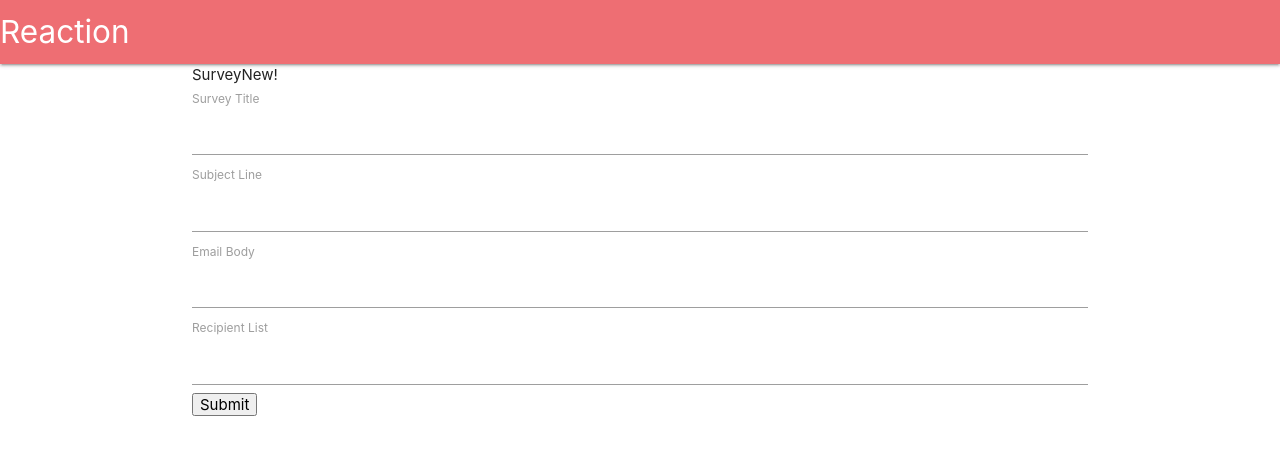
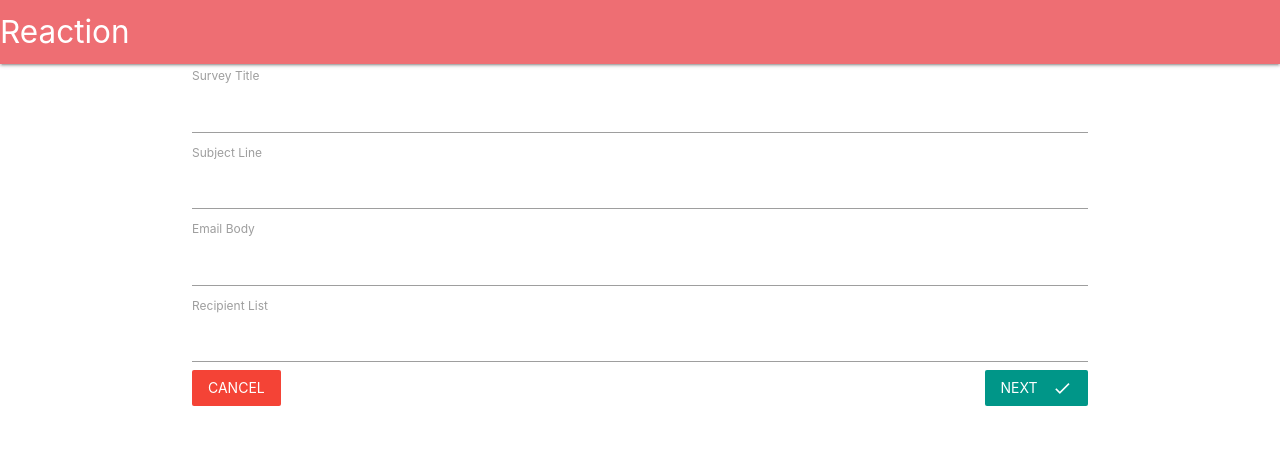
Before and after one commit to kenny1211/reaction-app, a React (Create React App) app in the folder client/: page /surveys/new in a window 1280 px wide. Shown: the top 454 px of the page. Built offline with nearby package versions, Linux system fonts and the light colour scheme; no server answers.

Commit message:
Survey Form style

```diff
--- a/client/src/components/surveys/SurveyForm.js
+++ b/client/src/components/surveys/SurveyForm.js
@@ -4,6 +4,7 @@
 import { reduxForm, Field } from 'redux-form';
 import SurveyField from './SurveyField';
 import _ from 'lodash';
+import { Link } from 'react-router-dom';
 
 const FIELDS = [
   { label: 'Survey Title', name: 'title' },
@@ -25,7 +26,13 @@
         {/* Field can show any type of input specified by props given to it */}
         <form onSubmit={this.props.handleSubmit(values => console.log(values))}>
           {this.renderFields()}
-          <button type="submit">Submit</button>
+          <Link to="/surveys" className="red btn-flat white-text">
+            Cancel
+          </Link>
+          <button type="submit" className="teal btn-flat right white-text">
+            Next
+            <i className="material-icons right">done</i>
+          </button>
         </form>
       </div>
     );
--- a/client/src/components/surveys/SurveyNew.js
+++ b/client/src/components/surveys/SurveyNew.js
@@ -5,7 +5,6 @@
   render() {
     return (
       <div>
-        SurveyNew!
         <SurveyForm />
       </div>
     );
```
